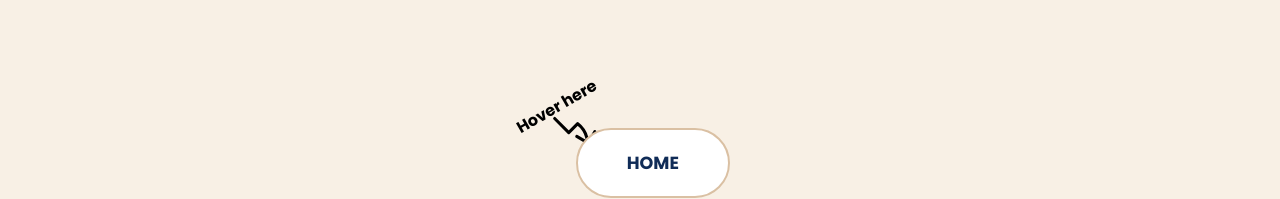
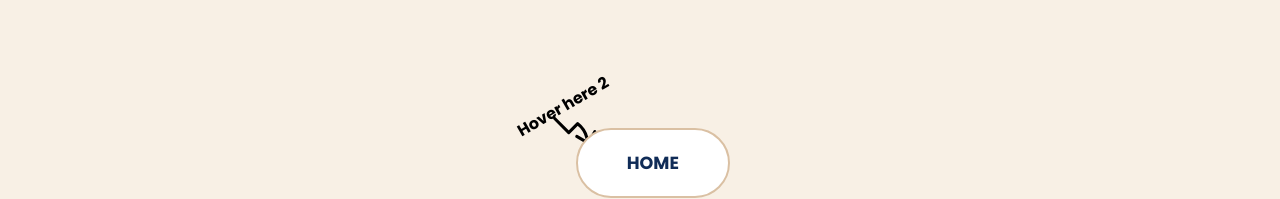
Before and after one commit to BSIT-Evanism/New-Portfolio2, a React (Vite) app: page / in a window 1280 px wide. Shown: the part 552-751 px from the top of the page. Built offline with nearby package versions, Linux system fonts and the light colour scheme.

Commit message:
added QoL changes

```diff
--- a/src/App.jsx
+++ b/src/App.jsx
@@ -5,6 +5,7 @@ import { useState } from 'react';
 import './index.scss'
 import AnimatedNav from './components/AnimatedNav/AnimatedNav';
 import { BrowserRouter } from 'react-router-dom';
+import IncrementLoc from './context/navbarToggle.jsx';
 
 
 function App() {
@@ -32,7 +33,9 @@ function App() {
         )}
       </AnimatePresence>
       <BrowserRouter>
-        <AnimatedNav />
+        <IncrementLoc>
+          <AnimatedNav />
+        </IncrementLoc>
       </BrowserRouter>
     </>
   )
--- a/src/components/Navbar/Navbar.jsx
+++ b/src/components/Navbar/Navbar.jsx
@@ -4,8 +4,12 @@ import { motion } from "framer-motion";
 import { AnimatePresence } from "framer-motion";
 import { useEffect } from "react";
 import Links from "../Links/Links";
+import { NavbarContext } from '../../context/navbarToggle';
+import { useContext } from 'react';
 
 function Tooltip() {
+  const value = useContext(NavbarContext)
+
   return (
     <motion.div
       className={styles.motionwrapper}
@@ -14,7 +18,7 @@ function Tooltip() {
       exit={{ rotate: "-90deg", opacity: 0 }}
       transition={{ duration: 0.2 }}
     >
-      <p className={styles.tooltip__text}>Hover here</p>
+      <p className={styles.tooltip__text}>Hover here {value}</p>
       <svg xmlns="http://www.w3.org/2000/svg" fill="none" viewBox="0 0 24 24" strokeWidth={1.5} stroke="currentColor" className={styles.tooltip}>
         <path strokeLinecap="round" strokeLinejoin="round" d="M2.25 6L9 12.75l4.286-4.286a11.948 11.948 0 014.306 6.43l.776 2.898m0 0l3.182-5.511m-3.182 5.51l-5.511-3.181" />
       </svg>
@@ -28,8 +32,7 @@ function Tooltip() {
 
 function Navbar() {
   const [hover, setHover] = useState(false)
-
-
+  const value = useContext(NavbarContext)
 
   useEffect(() => {
     console.log(hover)
@@ -53,8 +56,10 @@ function Navbar() {
     >
       <AnimatePresence>
 
-        {!hover && (
-          <Tooltip />
+        {value < 5 && (
+          !hover && (
+            <Tooltip />
+          )
         )}
       </AnimatePresence>
       <motion.div className={styles.nav}
--- /dev/null
+++ b/src/context/navbarToggle.jsx
@@ -0,0 +1,33 @@
+import { useEffect } from "react";
+import { useState } from "react";
+import { createContext } from "react";
+import { useLocation } from "react-router-dom";
+
+export const NavbarContext = createContext()
+
+function IncrementLoc({ children }) {
+  const [changeLoc, setChangeLoc] = useState(0);
+  const { pathname } = useLocation();
+  const [location, changeLocation] = useState("")
+
+  useEffect(() => {
+    if (location === pathname) {
+      return
+    } else {
+      changeLocation(prev => prev = pathname)
+    }
+  }, [location])
+
+  useEffect(() => {
+    setChangeLoc((prev) => prev += 1)
+  }, [pathname])
+
+
+  return (
+    <NavbarContext.Provider value={changeLoc}>
+      {children}
+    </NavbarContext.Provider>
+  )
+}
+
+export default IncrementLoc;
--- a/src/pages/Home.jsx
+++ b/src/pages/Home.jsx
@@ -30,7 +30,9 @@ function Home() {
             animate="enter"
             exit="exit"
           >
-            <img src={Logo} alt='myLogo' />
+            <a href="https://react.dev" target='_blank'>
+              <img src={Logo} alt='myLogo' />
+            </a>
           </motion.div>
           <Carousel />
           <Trademark />
```
